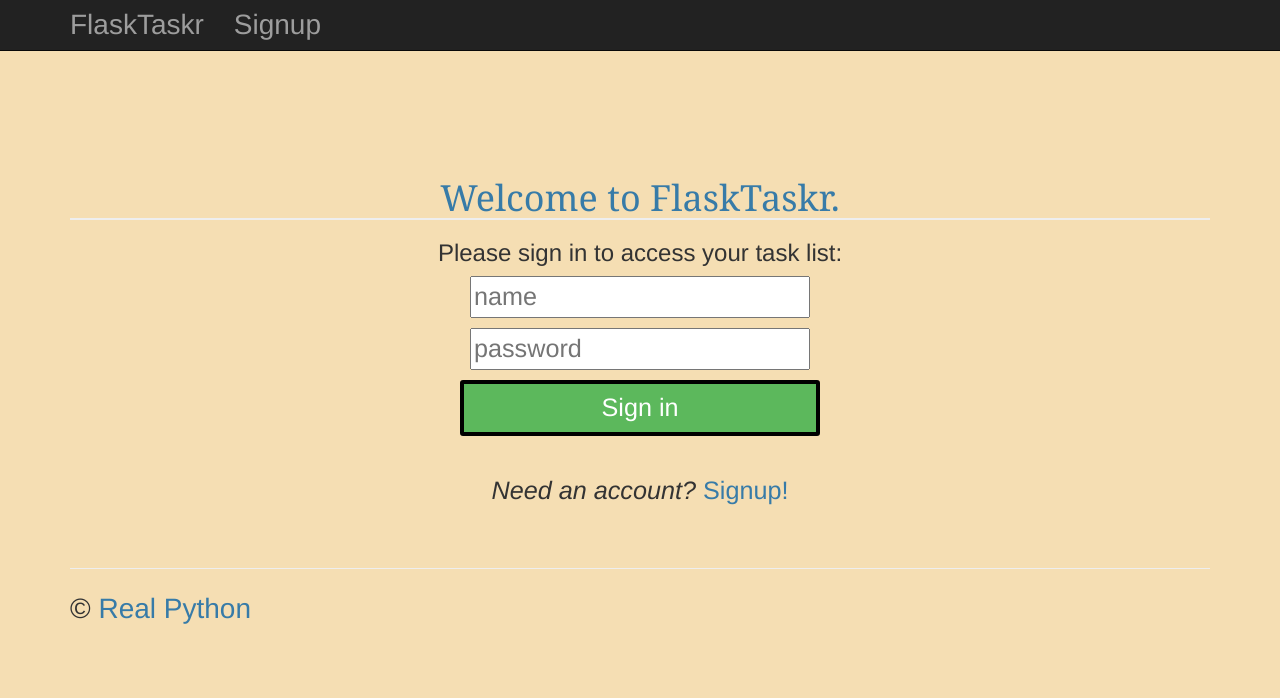
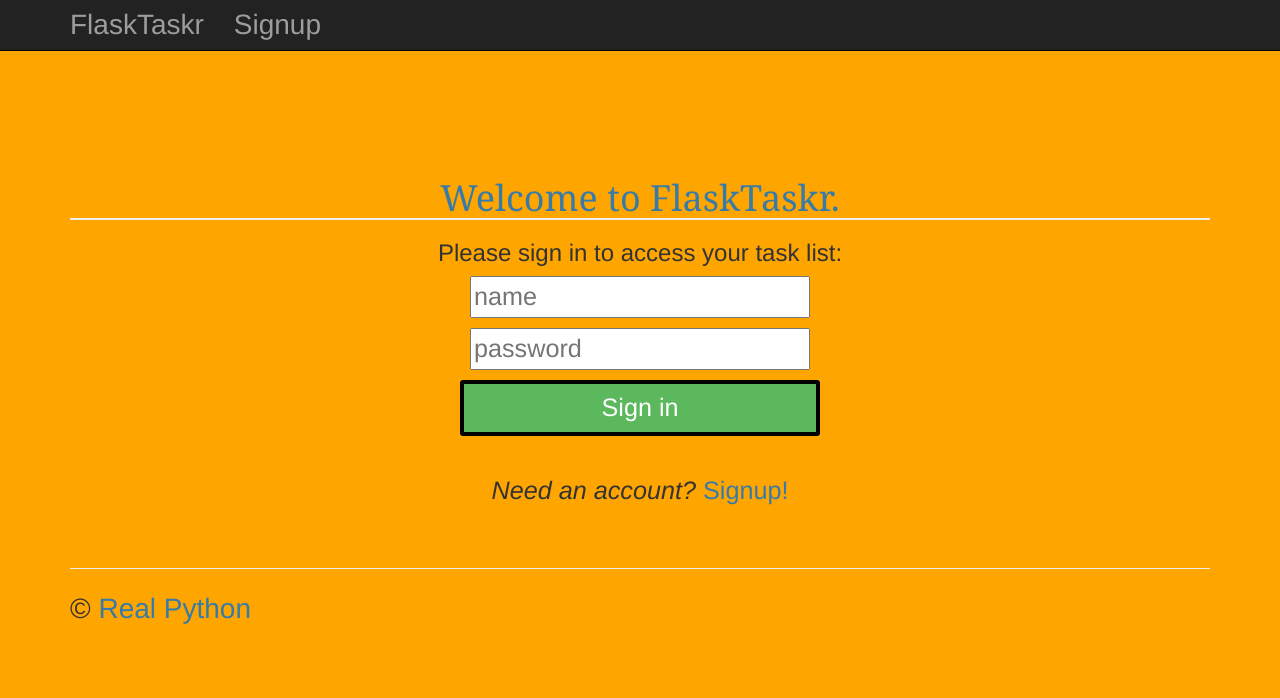
Before and after one commit to n0execution/flasktaskr, a Flask app: page / in a window 1280 px wide. Shown: the top 698 px of the page. Run offline with Flask 2, Linux system fonts and the light colour scheme; some libraries are stand-ins or nearby versions.

Commit message:
checking...

```diff
--- a/project/static/css/main.css
+++ b/project/static/css/main.css
@@ -1,6 +1,6 @@
 body {
 	padding: 60px 0;
-	background: wheat;
+	background: orange;
 }
 
 
```
